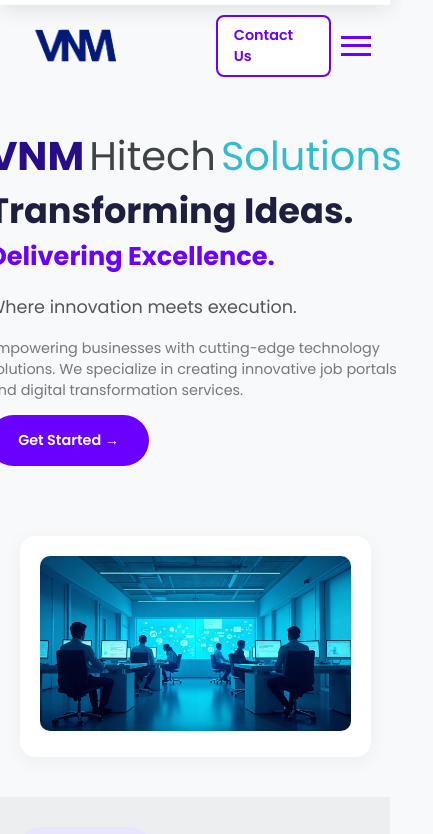
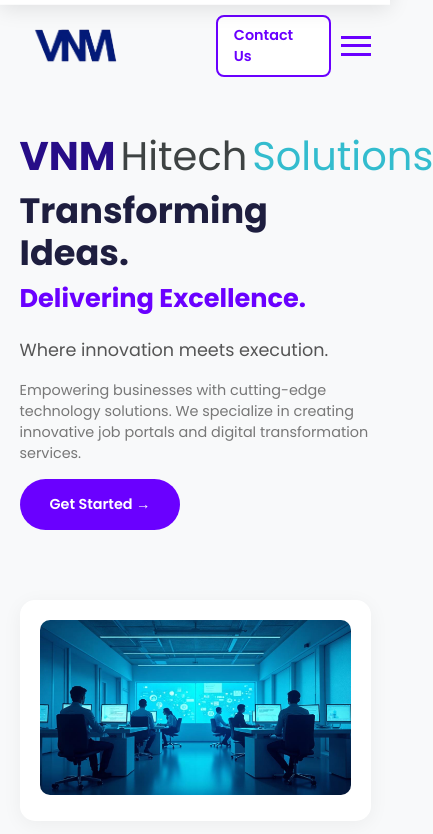
Before and after one commit to vnmhitechsolutions-sudo/Rescue-Solutions, a React (Create React App) app in the folder rescue-solutions/: page / in a window 390 px wide. Shown: the top 834 px of the page, 433 px wide, since content can reach past the window. Built offline with nearby package versions, Linux system fonts and the light colour scheme.

Commit message:
changed hero section in mobile view

```diff
--- a/rescue-solutions/src/components/Hero.css
+++ b/rescue-solutions/src/components/Hero.css
@@ -20,7 +20,7 @@
 }
 
 /* ------------------------------------ */
-/* Animated State (Triggered by JS)   */
+/* Animated State (Triggered by JS)   */
 /* ------------------------------------ */
 .animated .animate {
     animation: fadeInUp 0.8s ease-out forwards;
@@ -44,14 +44,13 @@
 }
 
 .hero-content {
-
     flex: 1;
 }
 
 .hero-content h1 {
     font-size: 3.5rem;
     margin: 20px 0;
-       margin-top: 0px;
+    margin-top: 0px;
 }
 
 .hero-content .subtitle {
@@ -82,13 +81,16 @@
 @media (max-width: 1024px) {
     .hero-section {
         flex-direction: column;
-        text-align: center;
+        /* Removed text-align: center here */
         align-items: center;
     }
 
     .hero-content {
         order: 2; /* Puts text below the image on tablets */
-        text-align: left;
+        text-align: left; /* Ensure content starts at the left boundary */
+        padding: 0 5%; /* Add horizontal padding relative to content width */
+        width: 100%;
+        max-width: 600px; /* Optional: Limit width on larger tablets for better readability */
     }
 
     .hero-content h1 {
@@ -108,13 +110,15 @@
 @media (max-width: 768px) {
     .hero-section {
         flex-direction: column;
-        text-align: center;
-        padding: 40px 5%; /* Adjusted padding for mobile */
+        text-align: left; /* Keep text left-aligned */
+        padding: 40px 5%; /* Use 5% padding globally for the section */
     }
 
     .hero-content {
         order: 1; /* Puts the text before the image on mobile */
         flex: none;
+        width: 100%;
+        padding: 0; /* Remove extra padding inherited from 1024px query */
     }
 
     .hero-image-container {
--- a/rescue-solutions/src/components/Hero.js
+++ b/rescue-solutions/src/components/Hero.js
@@ -41,12 +41,13 @@
         <section id="home" className="hero-section section-container" ref={heroRef}>
 
             <div className="hero-content">
-                {/* Add a new class 'animate' to the elements you want to animate */}
                 {/* --- COMPANY NAME HEADING (Made bigger for prominence) --- */}
-                <h1 className="animate delay-0" style={{
-                    fontSize: '2.5rem', /* Increased size for desktop prominence */
+                {/* Note: Removed class 'animate' from the company name heading as it contains complex inline styles
+                   and needs to be present early for consistent layout. */}
+                <h1 style={{
+                    fontSize: '2.5rem',
                     fontWeight: 'bold',
-                    marginBottom: '10px' /* Reduced margin to bring closer to headline */
+                    marginBottom: '10px'
                 }}>
                     <span style={{ color: '#270d88ff' }}>VNM</span>
                     <span style={{ color: '#3e4343ff', fontWeight: 'normal', margin: '0 5px' }}>Hitech</span>
```
